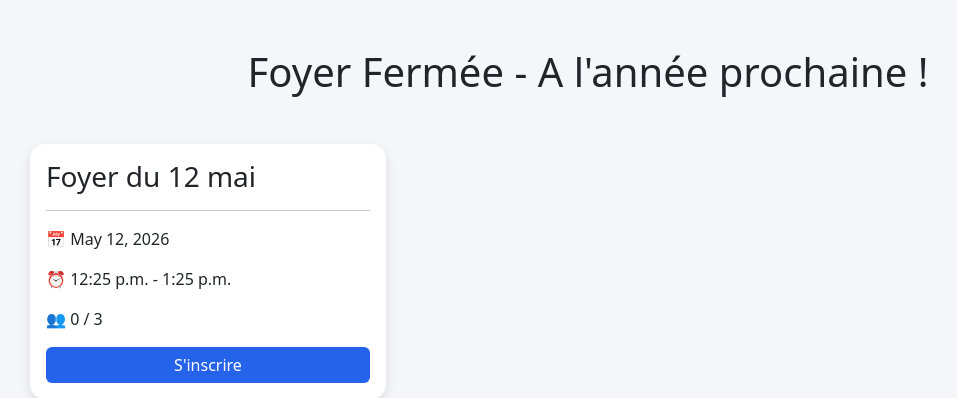
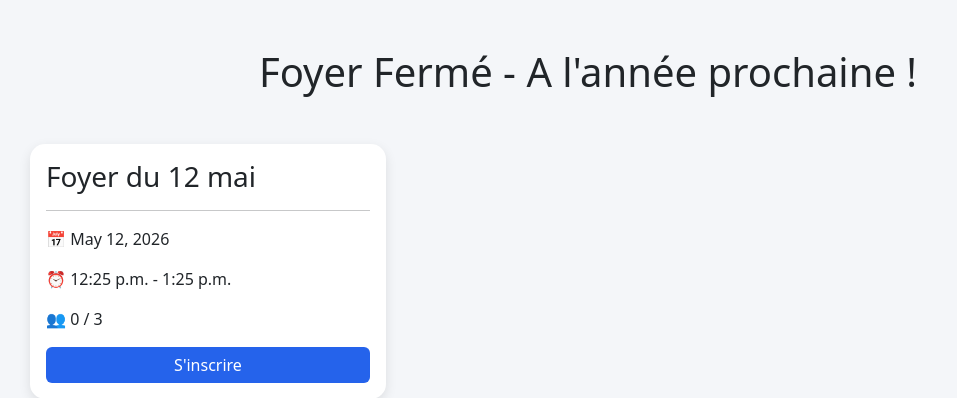
Before and after one commit to steveyetijeux/planning-benevoles, a Django app: page / in a window 1280 px wide. Shown: the part 62-460 px from the top of the page, without its empty margins (52-1009 px from the left). Run offline with Django 5.2, Linux system fonts and the light colour scheme; data comes from the database, SQL or seed files in the repository; data that the repository does not hold is empty.

Commit message:
foyer closed V2

```diff
--- a/planning/templates/planning/accueil.html
+++ b/planning/templates/planning/accueil.html
@@ -4,7 +4,7 @@
 
 <h1 class="mb-5 text-center">
 
-    Foyer Fermée - A l'année prochaine !
+    Foyer Fermé - A l'année prochaine !
 
 </h1>
 
```
